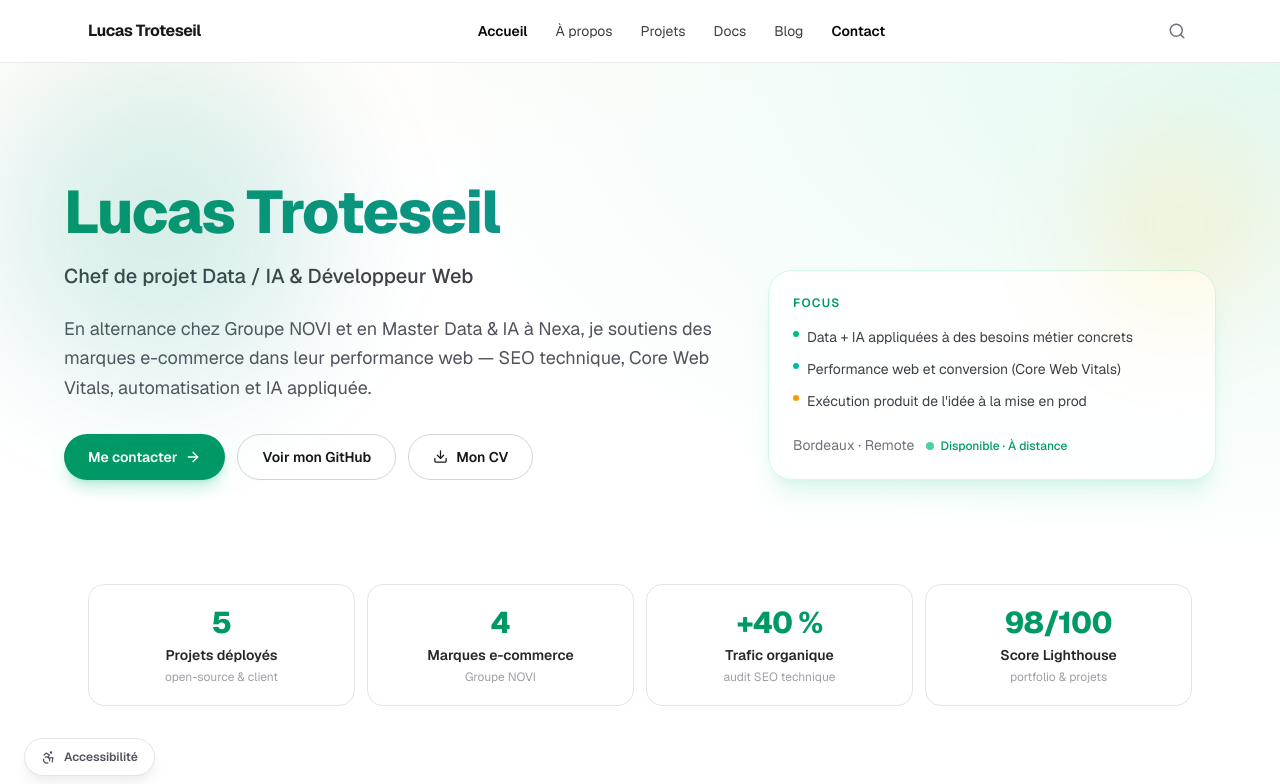
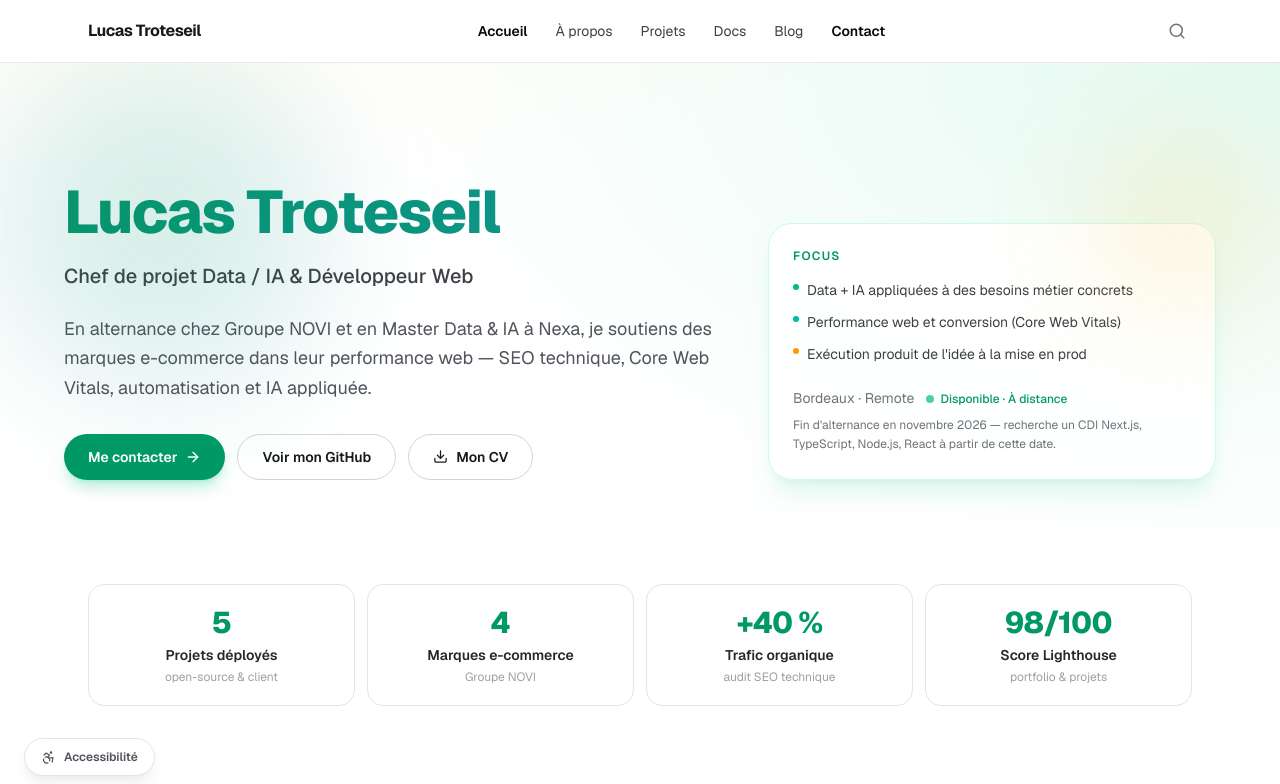
Before and after one commit to Lucas-tsl/portfolio-lucas, a Next.js app: page / in a window 1280 px wide. Shown: the top 784 px of the page. Built offline with nearby package versions, Linux system fonts and the light colour scheme.

Commit message:
Ajoute la date de fin d'alternance et la recherche de CDI dans le Hero
Nouveau champ Profile.availabilityNote affiché sous le badge de
disponibilité de la homepage : fin d'alternance en novembre 2026,
recherche d'un CDI Next.js / TypeScript / Node.js / React à partir de
cette date.

```diff
--- a/src/components/sections/hero.tsx
+++ b/src/components/sections/hero.tsx
@@ -106,6 +106,11 @@ export function HeroSection() {
               </span>
             )}
           </p>
+          {profile.availabilityNote && (
+            <p className="mt-2 text-xs leading-relaxed text-zinc-500 dark:text-zinc-500">
+              {profile.availabilityNote}
+            </p>
+          )}
         </motion.div>
       </div>
     </section>
--- a/src/data/portfolio-data.ts
+++ b/src/data/portfolio-data.ts
@@ -22,6 +22,8 @@ export const portfolioData = {
     wordpress: "https://profiles.wordpress.org/lucastsl/",
     location: "Bordeaux, France",
     available: true,
+    availabilityNote:
+      "Fin d'alternance en novembre 2026 — recherche un CDI Next.js, TypeScript, Node.js, React à partir de cette date.",
   },
 
   skills: [
--- a/src/types/portfolio.types.ts
+++ b/src/types/portfolio.types.ts
@@ -13,6 +13,8 @@ export interface Profile {
   wordpress: string;
   location: string;
   available: boolean;
+  /** Note affichée sous le badge de disponibilité (ex. échéance d'alternance, recherche de CDI) */
+  availabilityNote?: string;
 }
 
 export interface SkillGroup {
```
